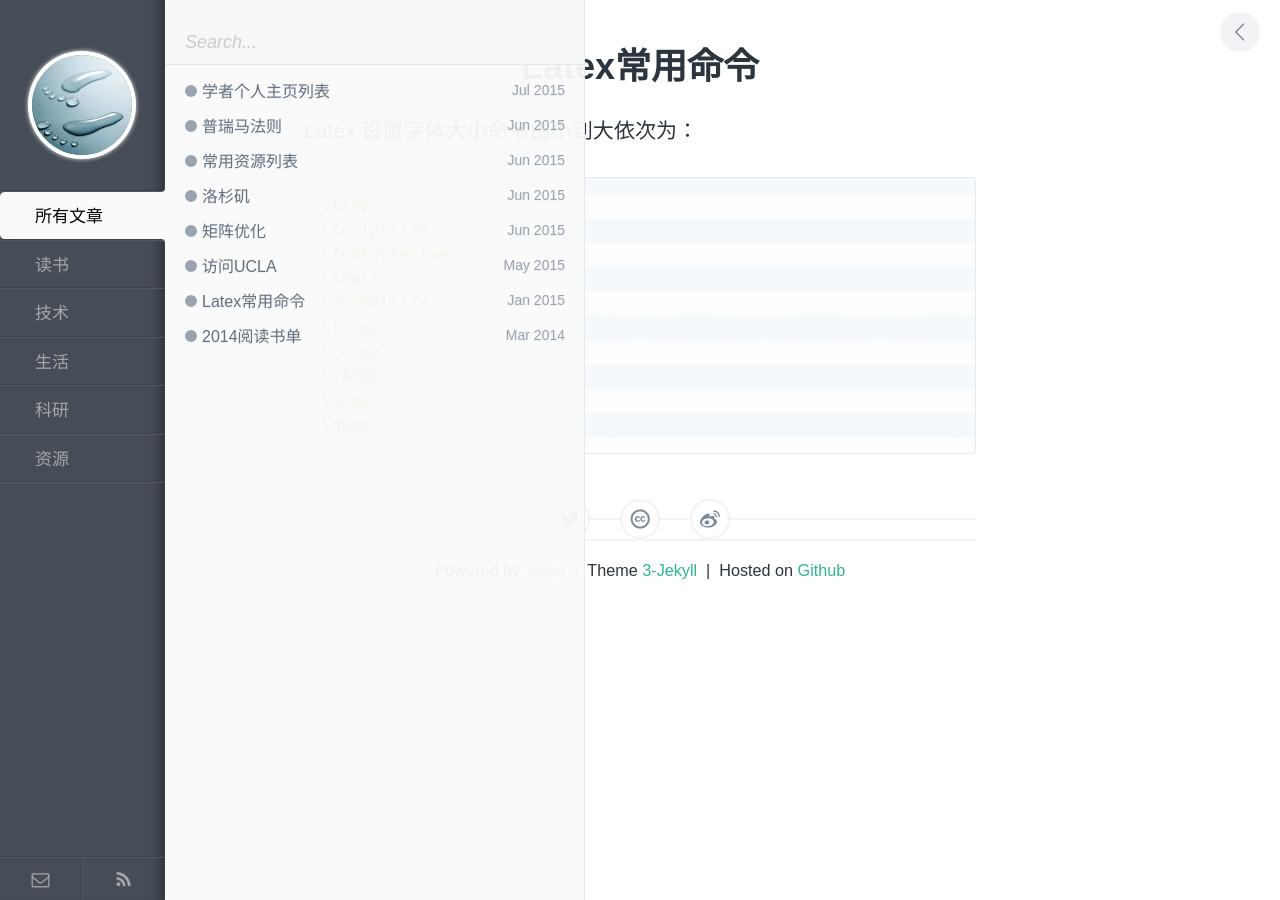
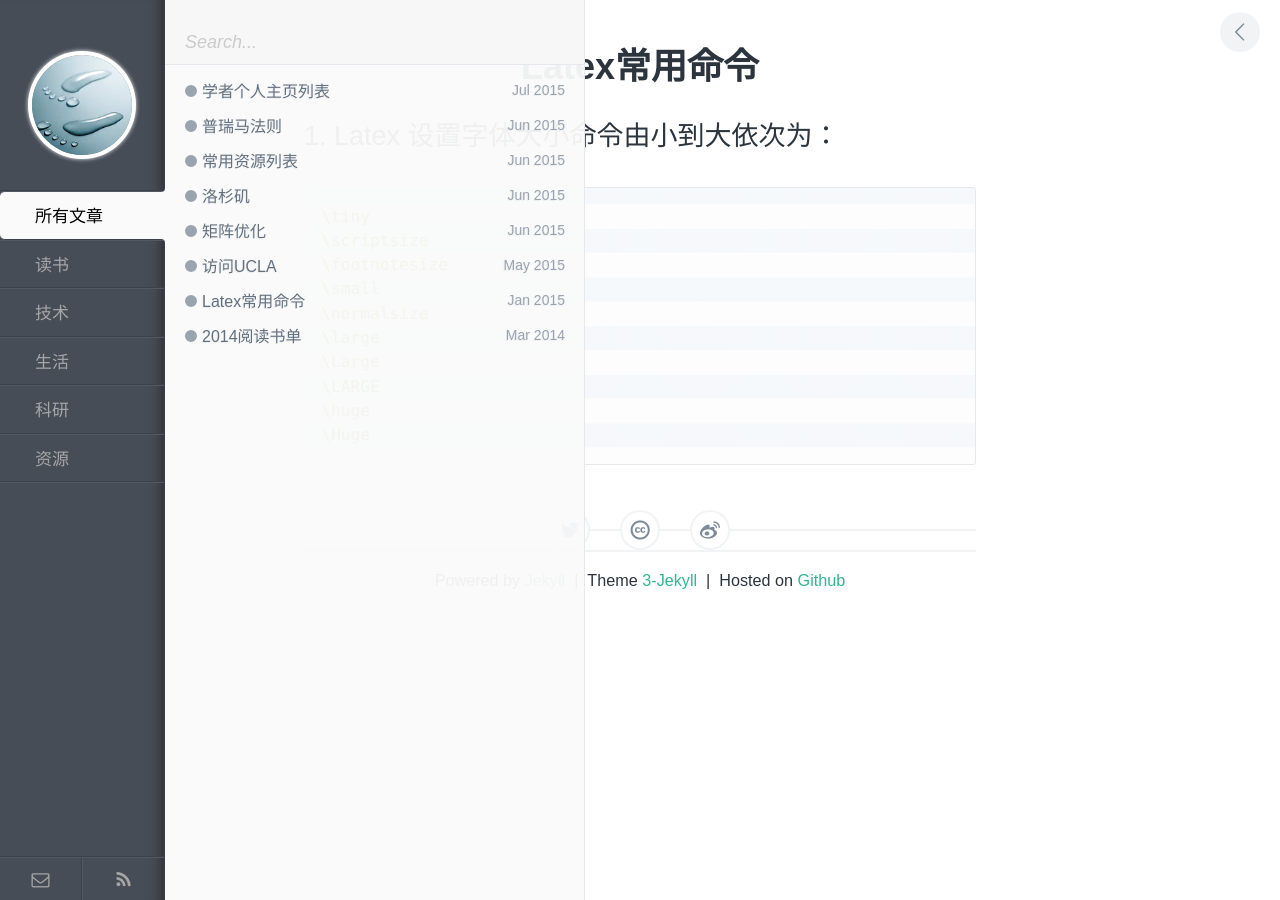
Before and after one commit to polyHong/polyHong.github.io, a Jekyll site: the page built from _posts/tech/2015-01-10-use-latex.md, in a window 1280 px wide. Built offline with Jekyll 4.4.1, drawn with Linux system fonts in a browser that asks for light colours; Markdown is read by kramdown in place of the engine named in the settings.

Commit message:
Latex command

````diff
--- a/_posts/tech/2015-01-10-use-latex.md
+++ b/_posts/tech/2015-01-10-use-latex.md
@@ -7,7 +7,7 @@ keywords: Latex
 description:
 ---
 
-### Latex 设置字体大小命令由小到大依次为：
+## 1. Latex 设置字体大小命令由小到大依次为：
 ```tex
 \tiny
 \scriptsize
````
